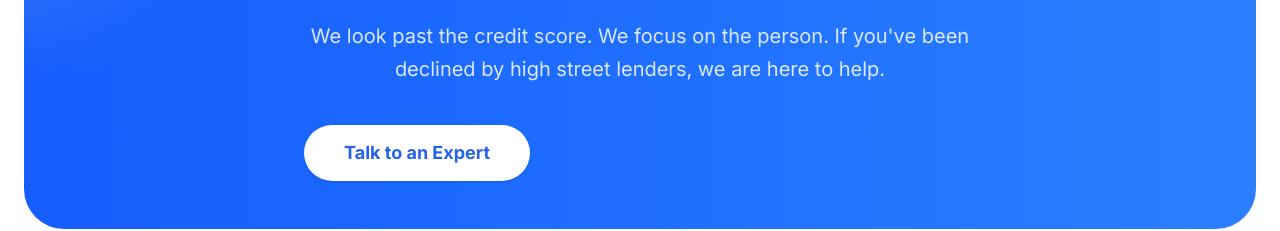
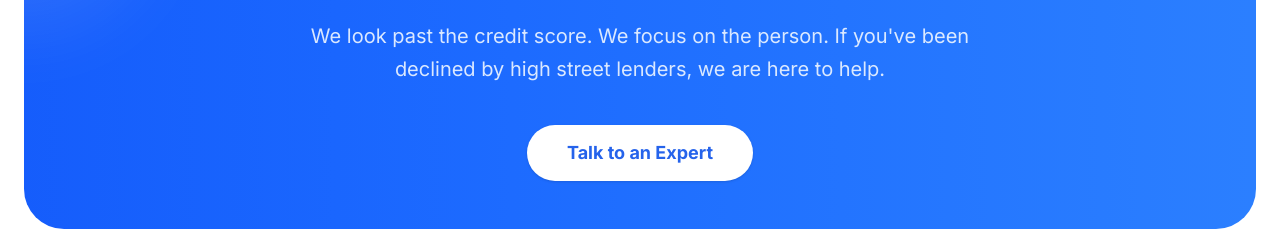
Before and after one commit to chrisashley-jnr/bextermortgage, a Next.js app: page / in a window 1280 px wide. Shown: the part 3680-3911 px from the top of the page. Built offline with nearby package versions, Linux system fonts and the light colour scheme.

Commit message:
style: center call-to-action buttons in BadCreditBanner component

```diff
--- a/src/components/sections/BadCreditBanner.tsx
+++ b/src/components/sections/BadCreditBanner.tsx
@@ -23,7 +23,7 @@ export const BadCreditBanner = () => {
             <p className="text-xl text-blue-50 mb-10 opacity-90 leading-relaxed">
               We look past the credit score. We focus on the person. If you've been declined by high street lenders, we are here to help.
             </p>
-            <div className="flex flex-col sm:flex-row gap-4">
+            <div className="flex flex-col sm:flex-row gap-4 justify-center">
               <Link href="/contact">
                 <Button size="lg" className="bg-white text-primary hover:bg-blue-50 text-lg px-10 py-7 rounded-full font-bold">
                   Talk to an Expert
```
